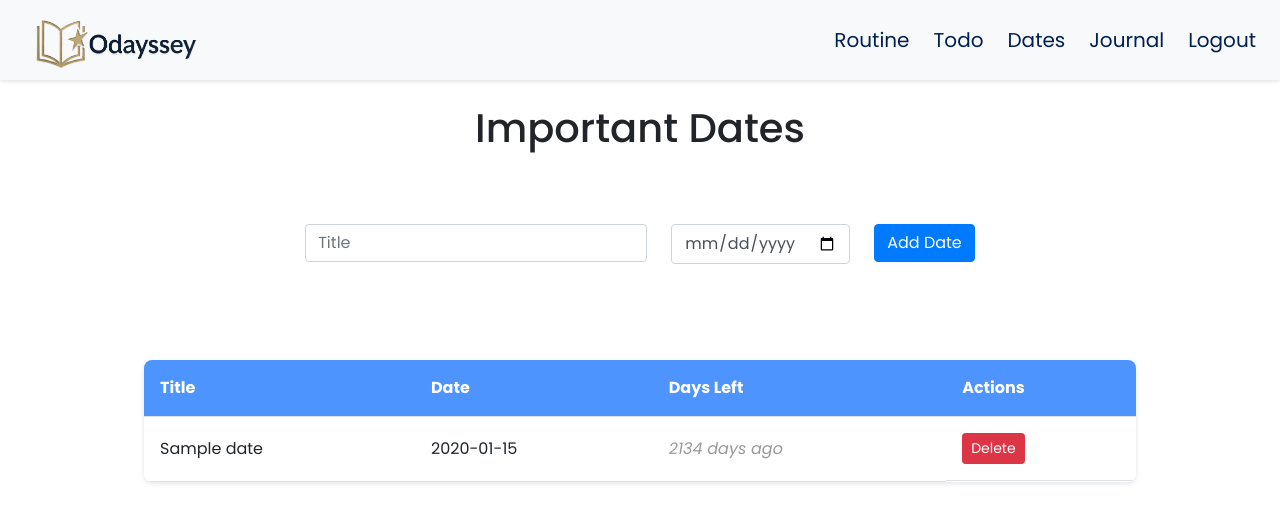
After one commit to Vikram-04/Odayssey, a Flask app: page /dates in a window 1280 px wide. The commit adds this page. Shown: the top 523 px of the page. Run offline with Flask 3, Linux system fonts and the light colour scheme; the visitor is signed in with stand-in values (Sample User, id 1); tables that the repository leaves empty hold one stand-in row (values such as "Sample post"); some web fonts are replaced.

Commit message:
Todo priority feature and important dates feature

```diff
--- a/app.py
+++ b/app.py
@@ -57,6 +57,8 @@ class Task(db.Model):
     user_id = db.Column(db.Integer, db.ForeignKey('users.id'), nullable = False)
     task = db.Column(db.String(100), nullable=False)
     done = db.Column(db.Boolean, default=False, nullable=False)
+    priority = db.Column(db.String(10), nullable=False, default='Medium')
+    created_at = db.Column(db.DateTime, default=datetime.utcnow, nullable=False)
     def __repr__(self):
         return f'{self.task}'
 
@@ -73,6 +75,13 @@ class Quote(db.Model):
     date = db.Column(db.Date, unique=True, nullable=False)
     quote = db.Column(db.String, nullable=False)
     author = db.Column(db.String, nullable=True)
+
+class ImportantDate(db.Model):
+    __tablename__ = "important_dates"
+    id = db.Column(db.Integer, primary_key=True)
+    user_id = db.Column(db.Integer, db.ForeignKey('users.id'), nullable=False)
+    title = db.Column(db.String(100), nullable=False)
+    date = db.Column(db.Date, nullable=False)
 
 with app.app_context():
     db.create_all()
@@ -136,13 +145,27 @@ def home():
         db.session.add(new_quote)
         db.session.commit()
         quote = Quote.query.filter_by(date=date_today).first()
+
+    # Check for upcoming important dates (within 2 days)
+    reminder = None
+    important_dates = ImportantDate.query.filter_by(user_id=user_id).all()
+    for d in important_dates:
+        days_left = (d.date - date_today).days
+        if 0 <= days_left <= 2:
+            reminder = {
+                'id': d.id,
+                'title': d.title,
+                'days_left': days_left
+            }
+            break
+
     return render_template("habits.html",
                            habits=habits_past,
                            days_in_month=days_in_month,
                               logs_dict=logs_dict,
                            month_name = calendar.month_name[today.month],
                            date=today,
-                           today=today.day,dates=dates,quote=quote)
+                           today=today.day,dates=dates,quote=quote,reminder=reminder)
 
 @app.route("/toggle_habit", methods=["POST"])
 def toggle_habit():
@@ -180,11 +203,15 @@ def todo():
     user_id  = session["user_id"]
     if request.method == "POST":
         task = request.form.get("task")
-        new_task = Task(user_id=user_id, task=task)
+        priority = request.form.get("priority", "Medium")
+        new_task = Task(user_id=user_id, task=task, priority=priority)
         db.session.add(new_task)
         db.session.commit()
         return redirect("/todo")
+    # Sort by priority (High > Medium > Low), then by creation date
+    priority_order = {'High': 1, 'Medium': 2, 'Low': 3}
     tasks = Task.query.filter_by(user_id=user_id).all()
+    tasks.sort(key=lambda x: (priority_order.get(x.priority, 2), x.created_at))
     return render_template("todo.html",tasks=tasks)
 
 @app.route("/mark_done", methods=["POST"])
@@ -210,6 +237,71 @@ def clear_all_tasks():
     user_id  = session["user_id"]
     Task.query.filter_by(user_id=user_id, done=True).delete()
     db.session.commit()
+    return jsonify({"success": True})
+
+@app.route("/dates", methods=["GET", "POST"])
+@login_required
+def dates():
+    user_id = session["user_id"]
+    if request.method == "POST":
+        title = request.form.get("title")
+        date_str = request.form.get("date")
+        if title and date_str:
+            date_obj = datetime.strptime(date_str, "%Y-%m-%d").date()
+            new_date = ImportantDate(user_id=user_id, title=title, date=date_obj)
+            db.session.add(new_date)
+            db.session.commit()
+        return redirect("/dates")
+
+    # Get all important dates for user
+    important_dates = ImportantDate.query.filter_by(user_id=user_id).all()
+
+    # Sort by nearest upcoming date
+    today = date.today()
+    upcoming_dates = []
+    for d in important_dates:
+        days_left = (d.date - today).days
+        upcoming_dates.append({
+            'id': d.id,
+            'title': d.title,
+            'date': d.date,
+            'days_left': days_left
+        })
+    upcoming_dates.sort(key=lambda x: (x['date'] < today, abs(x['days_left'])))
+
+    # Check for reminders (events within 2 days)
+    reminder = None
+    for d in upcoming_dates:
+        if 0 <= d['days_left'] <= 2:
+            reminder = d
+            break
+
+    return render_template("dates.html", dates=upcoming_dates, reminder=reminder)
+
+@app.route("/edit_date", methods=["POST"])
+def edit_date():
+    data = request.get_json()
+    date_id = int(data["date_id"])
+    title = data.get("title")
+    date_str = data.get("date")
+
+    important_date = ImportantDate.query.filter_by(id=date_id).first()
+    if important_date:
+        if title:
+            important_date.title = title
+        if date_str:
+            important_date.date = datetime.strptime(date_str, "%Y-%m-%d").date()
+        db.session.commit()
+    return jsonify({"success": True})
+
+@app.route("/delete_date", methods=["POST"])
+def delete_date():
+    data = request.get_json()
+    date_id = int(data["date_id"])
+    important_date = ImportantDate.query.filter_by(id=date_id).first()
+    if important_date:
+        db.session.delete(important_date)
+        db.session.commit()
     return jsonify({"success": True})
 
 @app.route("/journal", methods=["GET", "POST"])
--- a/static/styles.css
+++ b/static/styles.css
@@ -512,3 +512,125 @@ label {
   height: 30vh;
   border-radius: 6px;
 }
+
+/* Important Dates */
+.reminder-banner {
+  background-color: #fff3cd;
+  border: 2px solid #ffc107;
+  border-radius: 8px;
+  padding: 1rem;
+  margin: 1rem auto;
+  max-width: 80%;
+  text-align: center;
+  font-size: 1.1rem;
+  color: #856404;
+  box-shadow: 0 2px 5px rgba(0, 0, 0, 0.1);
+  position: relative;
+}
+
+.dismiss-reminder {
+  position: absolute;
+  top: 0.5rem;
+  right: 0.5rem;
+  background: transparent;
+  border: none;
+  font-size: 1.5rem;
+  color: #856404;
+  cursor: pointer;
+  padding: 0.25rem 0.5rem;
+  line-height: 1;
+  opacity: 0.7;
+  transition: opacity 0.2s ease;
+}
+
+.dismiss-reminder:hover {
+  opacity: 1;
+}
+
+.date-form {
+  display: flex;
+  flex-direction: row;
+  justify-content: center;
+  gap: 1.5rem;
+}
+
+.dates-container {
+  max-width: 80%;
+  margin: 0 auto;
+  padding: 1rem;
+}
+
+.dates-table {
+  width: 100%;
+  border-collapse: collapse;
+  background: #fff;
+  border-radius: 8px;
+  overflow: hidden;
+  box-shadow: 0 2px 5px rgba(0, 0, 0, 0.1);
+}
+
+.dates-table thead {
+  background-color: var(--primary-color);
+  color: white;
+}
+
+.dates-table th,
+.dates-table td {
+  padding: 1rem;
+  text-align: left;
+  border-bottom: 1px solid #dee2e6;
+}
+
+.dates-table tbody tr:hover {
+  background-color: #f8f9fa;
+}
+
+.dates-table .actions {
+  display: flex;
+  gap: 0.5rem;
+}
+
+.past-date {
+  color: #999;
+  font-style: italic;
+}
+
+.today {
+  color: #dc3545;
+  font-weight: bold;
+}
+
+.upcoming {
+  color: #28a745;
+  font-weight: 600;
+}
+
+@media (max-width: 768px) {
+  .date-form {
+    flex-direction: column;
+    align-items: center;
+  }
+
+  .dates-table {
+    font-size: 0.85rem;
+  }
+
+  .dates-table th,
+  .dates-table td {
+    padding: 0.5rem;
+  }
+
+  .dates-table .actions {
+    flex-direction: column;
+  }
+}
+
+/* Todo Priority Indicators */
+.priority-dot {
+  margin-right: 0.5rem;
+  font-size: 1rem;
+}
+
+#todo-list {
+  list-style-type: none;
+}
--- /dev/null
+++ b/templates/dates.html
@@ -0,0 +1,166 @@
+{% extends "layout.html" %} {% block title %}Important Dates{% endblock %} {%
+block body %} {% if reminder %}
+<div
+  class="reminder-banner"
+  id="reminder-banner"
+  data-reminder-id="{{ reminder.id }}"
+>
+  <button
+    class="dismiss-reminder"
+    onclick="dismissReminder({{ reminder.id }})"
+    title="Dismiss"
+  >
+    ✕
+  </button>
+  ⏰ Reminder: <strong>{{ reminder.title }}</strong> is due {% if
+  reminder.days_left == 0 %} TODAY! {% elif reminder.days_left == 1 %} TOMORROW!
+  {% else %} in {{ reminder.days_left }} days! {% endif %}
+</div>
+{% endif %}
+
+<h1 class="container pt-4 pb-2 text-center">Important Dates</h1>
+<form action="/dates" method="post" class="date-form p-3 mt-5">
+  <div class="form-group">
+    <input
+      class="form-control"
+      type="text"
+      placeholder="Title"
+      autocomplete="off"
+      name="title"
+      required
+    />
+  </div>
+
+  <div class="form-group">
+    <input class="form-control" type="date" name="date" required />
+  </div>
+
+  <div class="form-group">
+    <button class="btn btn-primary">Add Date</button>
+  </div>
+</form>
+
+<div class="dates-container mt-5">
+  <table class="dates-table">
+    <thead>
+      <tr>
+        <th>Title</th>
+        <th>Date</th>
+        <th>Days Left</th>
+        <th>Actions</th>
+      </tr>
+    </thead>
+    <tbody>
+      {% for date in dates %}
+      <tr data-date-id="{{ date.id }}">
+        <td class="date-title">{{ date.title }}</td>
+        <td class="date-value">{{ date.date.strftime('%Y-%m-%d') }}</td>
+        <td class="days-left">
+          {% if date.days_left < 0 %}
+          <span class="past-date">{{ date.days_left * -1 }} days ago</span>
+          {% elif date.days_left == 0 %}
+          <span class="today">TODAY</span>
+          {% else %}
+          <span class="upcoming">{{ date.days_left }} days</span>
+          {% endif %}
+        </td>
+        <td class="actions">
+          <button
+            class="btn btn-sm btn-danger delete-btn"
+            onclick="deleteDate({{ date.id }})"
+          >
+            Delete
+          </button>
+        </td>
+      </tr>
+      {% endfor %}
+    </tbody>
+  </table>
+</div>
+
+<script>
+  // Check if reminder should be shown (not dismissed today)
+  function shouldShowReminder(reminderId) {
+    const dismissedData = localStorage.getItem("dismissedReminder");
+    if (!dismissedData) return true;
+
+    const { id, date } = JSON.parse(dismissedData);
+    const today = new Date().toDateString();
+
+    // Show if it's a different reminder or a new day
+    return id !== reminderId || date !== today;
+  }
+
+  // Dismiss reminder
+  function dismissReminder(reminderId) {
+    const banner = document.getElementById("reminder-banner");
+    banner.style.display = "none";
+
+    // Store dismissed reminder with today's date
+    localStorage.setItem(
+      "dismissedReminder",
+      JSON.stringify({
+        id: reminderId,
+        date: new Date().toDateString(),
+      })
+    );
+  }
+
+  // Check on page load if reminder should be hidden
+  window.addEventListener("DOMContentLoaded", () => {
+    const banner = document.getElementById("reminder-banner");
+    if (banner) {
+      const reminderId = parseInt(banner.dataset.reminderId);
+      if (!shouldShowReminder(reminderId)) {
+        banner.style.display = "none";
+      }
+    }
+  });
+
+  function editDate(dateId) {
+    const row = document.querySelector(`tr[data-date-id="${dateId}"]`);
+    const titleCell = row.querySelector(".date-title");
+    const dateCell = row.querySelector(".date-value");
+
+    const currentTitle = titleCell.textContent;
+    const currentDate = dateCell.textContent;
+
+    const newTitle = prompt("Enter new title:", currentTitle);
+    if (newTitle === null) return; // User cancelled
+
+    const newDate = prompt("Enter new date (YYYY-MM-DD):", currentDate);
+    if (newDate === null) return; // User cancelled
+
+    fetch("/edit_date", {
+      method: "POST",
+      headers: { "Content-Type": "application/json" },
+      body: JSON.stringify({
+        date_id: dateId,
+        title: newTitle || currentTitle,
+        date: newDate || currentDate,
+      }),
+    })
+      .then((res) => res.json())
+      .then((data) => {
+        if (data.success) {
+          location.reload();
+        }
+      });
+  }
+
+  function deleteDate(dateId) {
+    fetch("/delete_date", {
+      method: "POST",
+      headers: { "Content-Type": "application/json" },
+      body: JSON.stringify({ date_id: dateId }),
+    })
+      .then((res) => res.json())
+      .then((data) => {
+        if (data.success) {
+          const row = document.querySelector(`tr[data-date-id="${dateId}"]`);
+          row.remove();
+        }
+      });
+  }
+</script>
+{% endblock %}
--- a/templates/layout.html
+++ b/templates/layout.html
@@ -31,6 +31,7 @@
       <ul class="nav-links">
         <li><a href="/home">Routine</a></li>
         <li><a href="/todo">Todo</a></li>
+        <li><a href="/dates">Dates</a></li>
         <li><a href="/journal">Journal</a></li>
         <li><a href="/logout">Logout</a></li>
       </ul>
```
Also changed, not shown: templates/habits.html (+56 -1 lines), templates/todo.html (+32 -4 lines), 1 other file.
